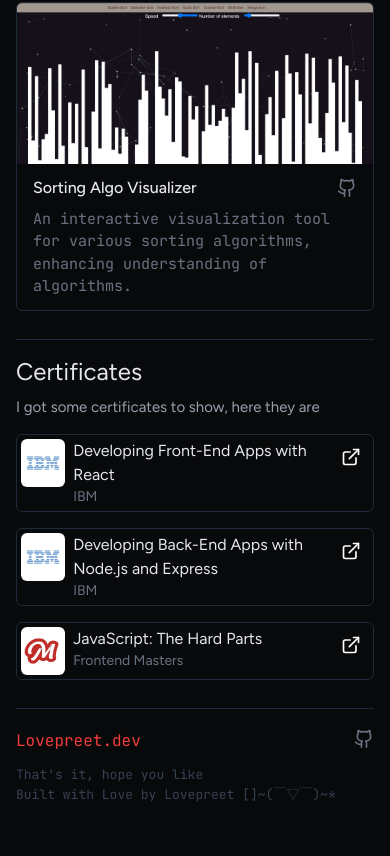
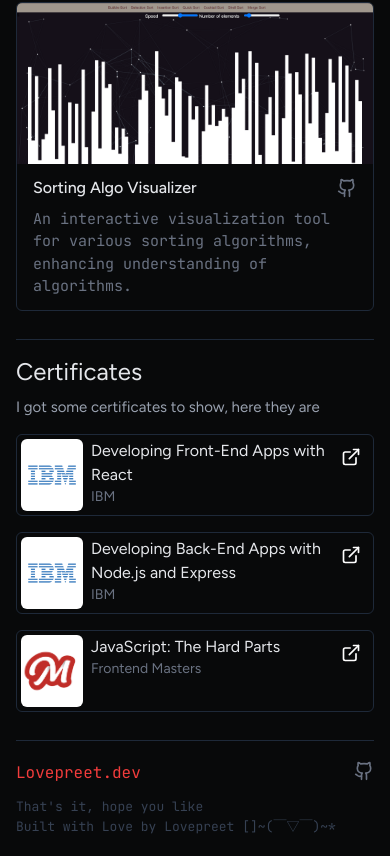
Before and after one commit to Lovepreet013/new-portfolio, a React (Vite) app: page / in a window 390 px wide. Shown: the part 2624-3480 px from the top of the page. Before the commit the page ends 3448 px from the top, so only its background shows below. Built offline with nearby package versions, Linux system fonts and the light colour scheme.

Commit message:
updated the certificates

```diff
--- a/src/component/section/CertificatesSection.jsx
+++ b/src/component/section/CertificatesSection.jsx
@@ -34,7 +34,7 @@ const CertificatesSection = () => {
             {certificates.map((cert) => (
                 <a href={cert.link} key={cert.name} target="_blank">
                 <div className="flex border rounded-md p-1 border-gray-800 hover:border-gray-700 hover:bg-[#131212] my-4 transition-transform duration-300 hover:scale-101 ease-in-out">
-                    <div className=" h-12 w-12">
+                    <div className=" h-18 w-18 sm:h-12 sm:w-12">
                         <img src={cert.src} alt={cert.name} className="w-full h-full rounded-md object-cover"/>
                     </div>
                     <div className="mx-2 flex w-[90%] justify-between">
@@ -42,7 +42,7 @@ const CertificatesSection = () => {
                             <h1 className="text-gray-200">{cert.name}</h1>
                             <p className="text-gray-500 text-sm">{cert.company}</p>
                         </div>
-                        <p className="mt-2">
+                        <p className="mt-2 ml-2">
                         <ExternalLink size={20}/>
                         </p>
                     </div>
```
